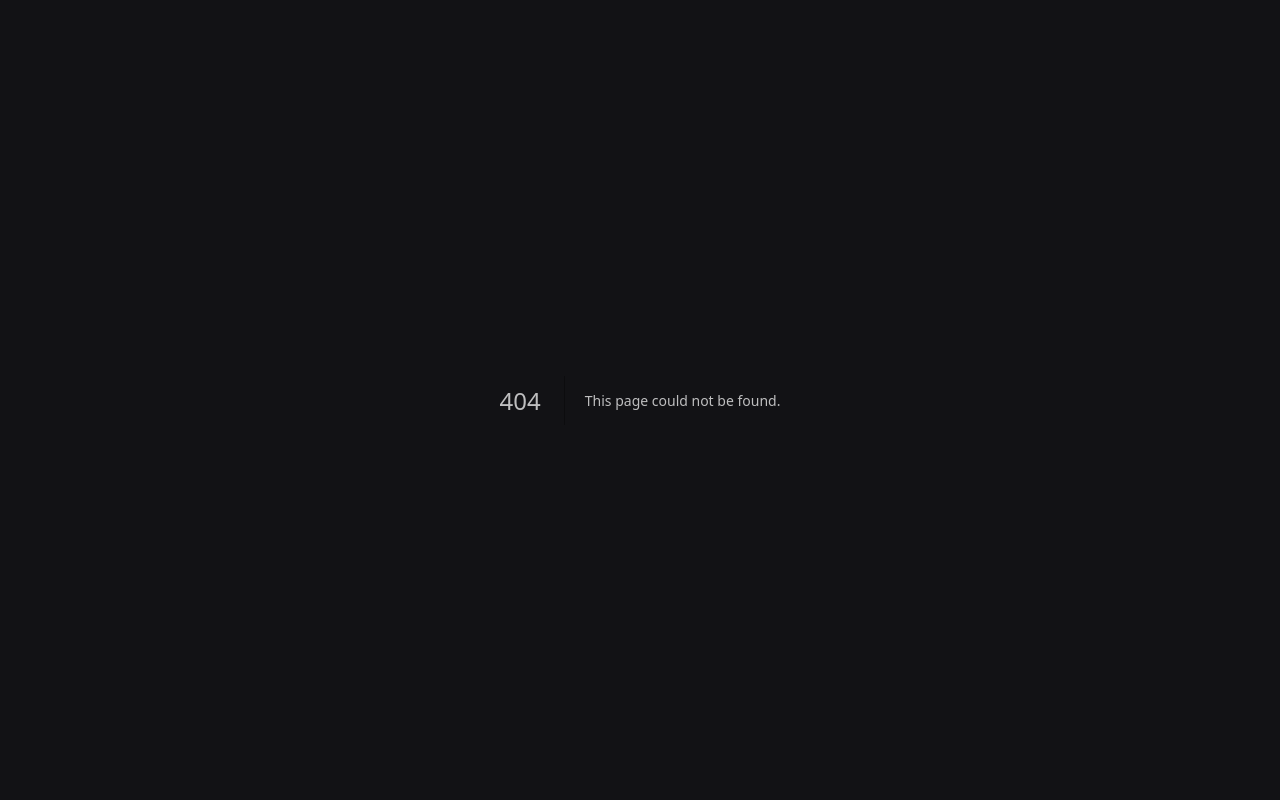
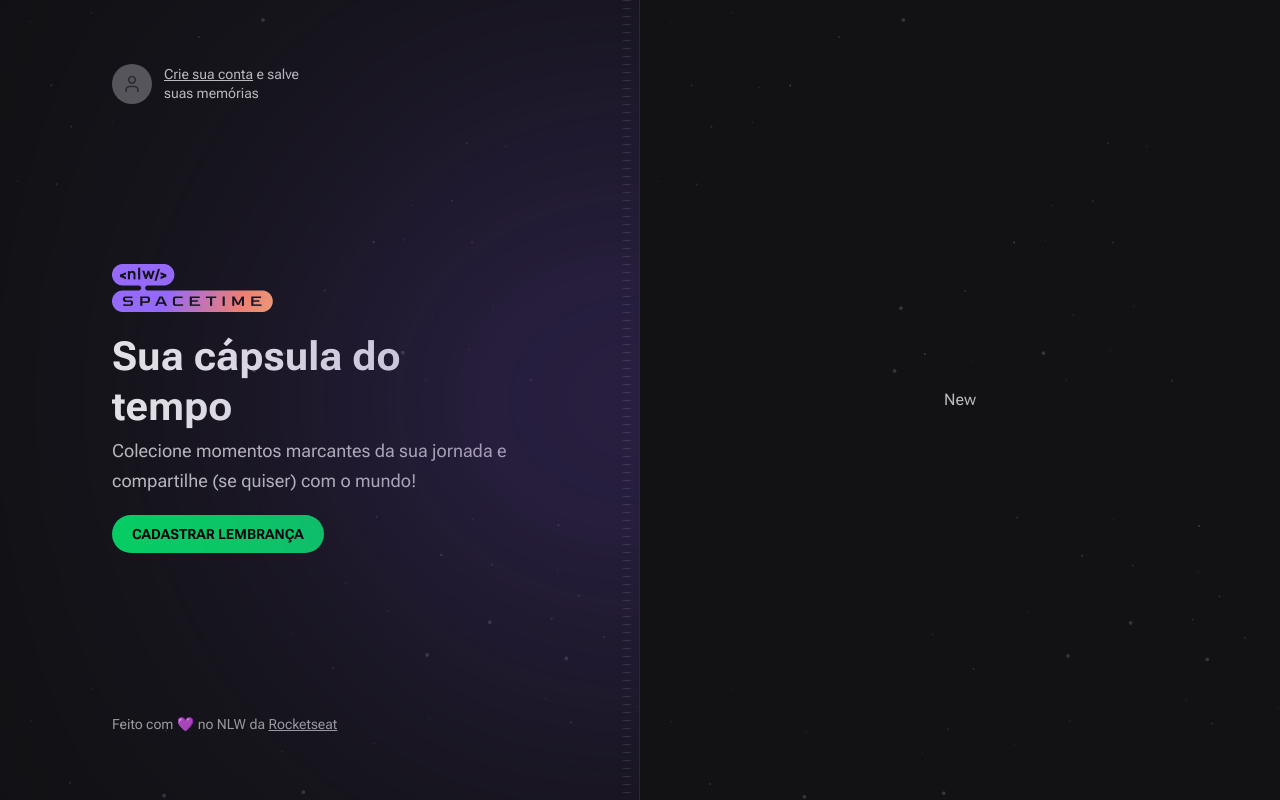
Before and after one commit to ViniciusPrataKloh/spacetime, a Next.js app in the folder web/: page /memories/new in a window 1280 px wide. Before the commit this address had no page. Built offline with nearby package versions, Linux system fonts and the light colour scheme; no server answers; a web font is replaced by a local one.

Commit message:
Setup of routes' layout

```diff
--- a/web/src/app/layout.tsx
+++ b/web/src/app/layout.tsx
@@ -1,7 +1,12 @@
+import { Footer } from '@/components/Footer'
+import { Hero } from '@/components/Hero'
+import { Profile } from '@/components/Profile'
+import { Signin } from '@/components/Sigin'
 import {
   Bai_Jamjuree as BaiJanjuree,
   Roboto_Flex as Roboto,
 } from 'next/font/google'
+import { cookies } from 'next/headers'
 import { ReactNode } from 'react'
 import './globals.css'
 
@@ -19,12 +24,33 @@ export const metadata = {
 }
 
 export default function RootLayout({ children }: { children: ReactNode }) {
+  const isAuthenticated = cookies().has('token')
+
   return (
     <html lang="en">
       <body
         className={`${roboto.variable} ${baiJanjuree.variable} bg-gray-900 font-sans text-gray-100`}
       >
-        {children}
+        <main className="grid min-h-screen grid-cols-2">
+          {/* Left */}
+          <div className="relative flex flex-col items-start justify-between overflow-hidden border-r border-white/10 bg-[url(../assets/bg-stars.svg)] bg-cover px-28 py-16 ">
+            {/* Blur */}
+            <div className="absolute right-0 top-1/2 h-[288px] w-[526px] -translate-y-1/2 translate-x-1/2 rounded-full bg-purple-700 blur-full"></div>
+            {/* Stripes */}
+            <div className="absolute bottom-0 right-2 top-0 w-2  bg-stripes pr-2"></div>
+
+            {isAuthenticated ? <Profile /> : <Signin />}
+            <Hero />
+            <Footer />
+          </div>
+
+          {/* Right */}
+          <div className="flex flex-col bg-[url(../assets/bg-stars.svg)] bg-cover p-16">
+            <div className="flex flex-1 items-center justify-center">
+              {children}
+            </div>
+          </div>
+        </main>
       </body>
     </html>
   )
--- /dev/null
+++ b/web/src/app/memories/new/page.tsx
@@ -0,0 +1,3 @@
+export default function New() {
+  return <h1>New</h1>
+}
--- a/web/src/app/page.tsx
+++ b/web/src/app/page.tsx
@@ -1,33 +1,5 @@
-import { Profile } from '@/components/Profile'
-import { cookies } from 'next/headers'
 import { EmptyMemories } from '../components/EmptyMemories'
-import { Footer } from '../components/Footer'
-import { Hero } from '../components/Hero'
-import { Signin } from '../components/Sigin'
 
 export default function Home() {
-  const isAuthenticated = cookies().has('token')
-
-  return (
-    <main className="grid min-h-screen grid-cols-2">
-      {/* Left */}
-      <div className="relative flex flex-col items-start justify-between overflow-hidden border-r border-white/10 bg-[url(../assets/bg-stars.svg)] bg-cover px-28 py-16 ">
-        {/* Blur */}
-        <div className="absolute right-0 top-1/2 h-[288px] w-[526px] -translate-y-1/2 translate-x-1/2 rounded-full bg-purple-700 blur-full"></div>
-        {/* Stripes */}
-        <div className="absolute bottom-0 right-2 top-0 w-2  bg-stripes pr-2"></div>
-
-        {isAuthenticated ? <Profile /> : <Signin />}
-        <Hero />
-        <Footer />
-      </div>
-
-      {/* Right */}
-      <div className="flex flex-col bg-[url(../assets/bg-stars.svg)] bg-cover p-16">
-        <div className="flex flex-1 items-center justify-center">
-          <EmptyMemories />
-        </div>
-      </div>
-    </main>
-  )
+  return <EmptyMemories />
 }
```
